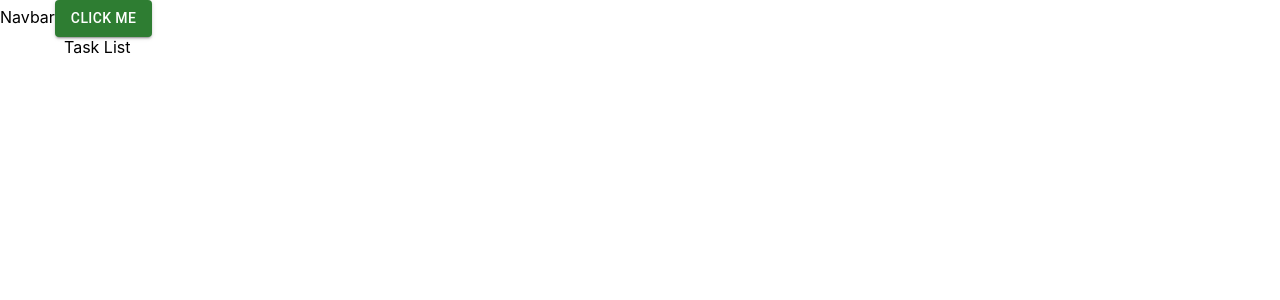
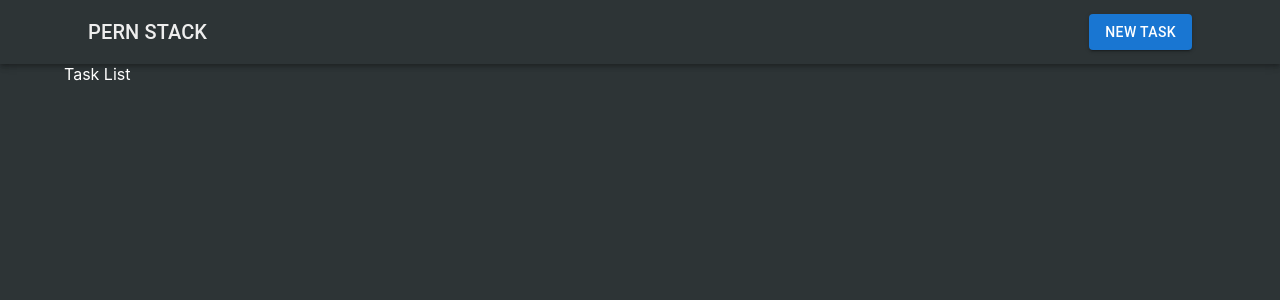
Before and after one commit to cristiangronerth/toDoList, a React (Create React App) app in the folder front/: page / in a window 1280 px wide. Shown: the top 300 px of the page. Built offline with nearby package versions, Linux system fonts and the light colour scheme.

Commit message:
navbar funcionando

```diff
--- a/front/src/components/Navbar.js
+++ b/front/src/components/Navbar.js
@@ -1,11 +1,23 @@
-import { Button } from '@mui/material';
-
+import { AppBar, Box, Button, Container, Toolbar, Typography } from '@mui/material';
+import { Link, useNavigate } from 'react-router-dom';
 
 export default function Navbar() {
+
+  const navigate = useNavigate()
+
   return (
-    <div>
-      Navbar
-      <Button variant='contained'color='success'>Click Me</Button>
-    </div>
+    <Box sx={{flexGrow: 1 }}>  {/* en lugar de div */}
+      <AppBar position='static' color='transparent'> {/* es para ener una navegacion */}
+        <Container> {/* para que este centrado */}
+          <Toolbar> {/* para colocar las opcines */}
+            <Typography variant='h6' sx={{flexGrow: 1 }}>  {/* para colocar los textos dentro de mui */}
+              <Link to="/" style={{textDecoration:'none', color:'#eee'}}>PERN STACK</Link> {/* para navegar */}
+            </Typography>
+            <Button variant='contained' color='primary' onClick={()=>navigate("/tasks/new")}>New Task</Button>
+          </Toolbar>
+        </Container>
+      </AppBar>
+    </Box>
+
   )
 }
--- a/front/src/index.css
+++ b/front/src/index.css
@@ -5,6 +5,8 @@
     sans-serif;
   -webkit-font-smoothing: antialiased;
   -moz-osx-font-smoothing: grayscale;
+  background: #2d3436;
+  color: white;
 }
 
 code {
```
